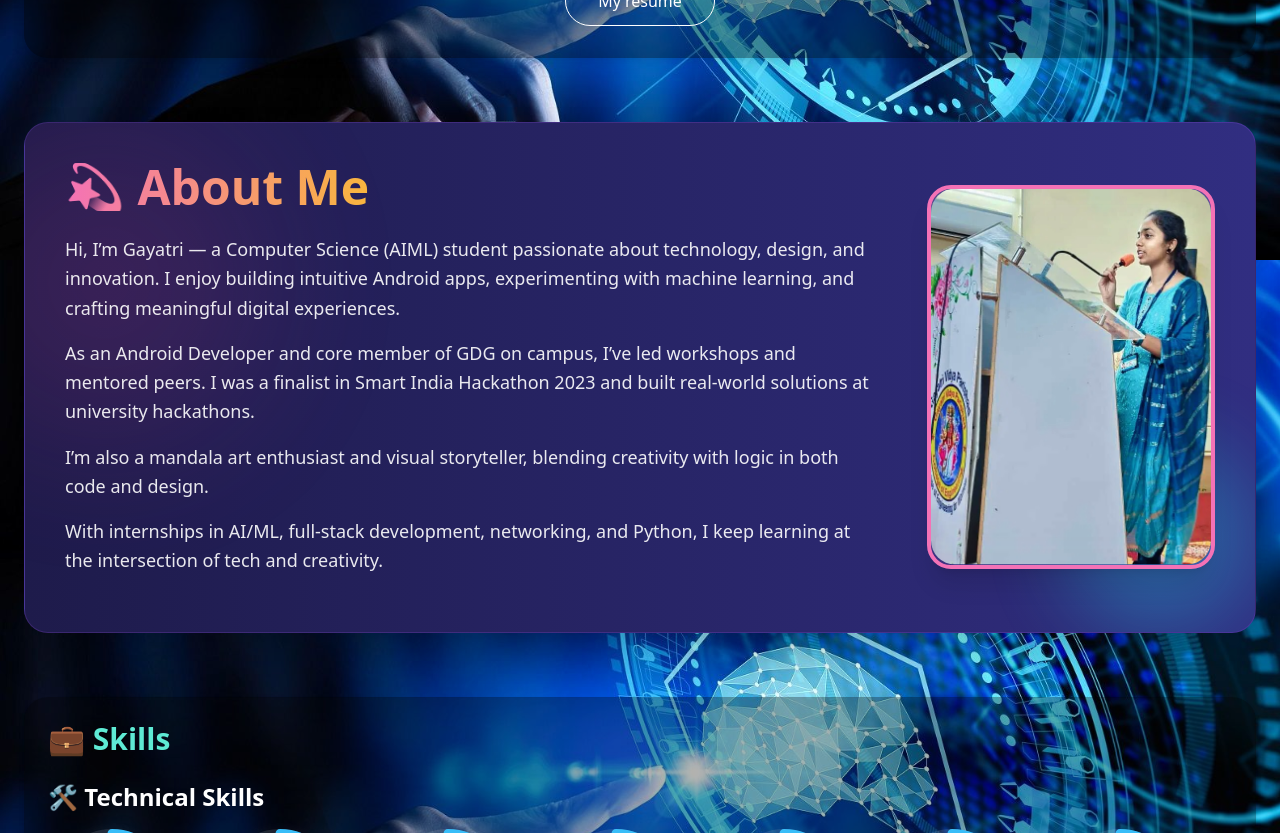
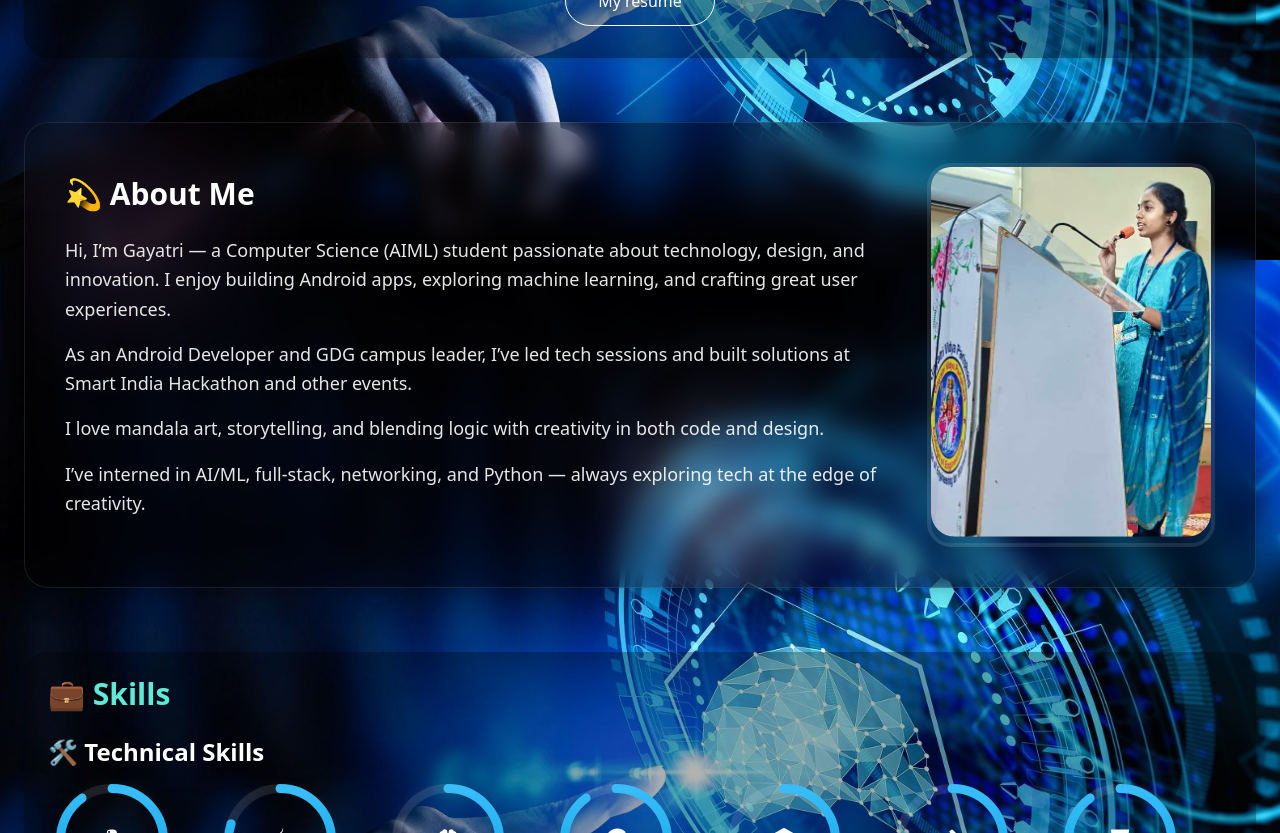
Before and after one commit to gayatrihub/my_port, a React (Create React App) app: page / in a window 1280 px wide. Shown: the part 540-1373 px from the top of the page. Built offline with nearby package versions, Linux system fonts and the light colour scheme.

Commit message:
Update App.js

```diff
--- a/src/App.js
+++ b/src/App.js
@@ -317,65 +317,64 @@ function App() {
 </div>
 </section>
 
-<section className="p-10 bg-gradient-to-r from-[#1e1b4b] to-[#312e81] rounded-3xl shadow-2xl text-white mb-16 overflow-hidden relative border border-purple-500/20">
-  {/* Decorative Blobs */}
-  <div className="absolute w-60 h-60 bg-pink-500 opacity-20 rounded-full blur-3xl top-10 -left-10 animate-ping-slow z-0" />
-  <div className="absolute w-48 h-48 bg-cyan-400 opacity-20 rounded-full blur-2xl bottom-0 right-0 animate-pulse z-0" />
+<section className="p-10 rounded-3xl shadow-xl text-white mb-16 bg-black bg-opacity-30 relative overflow-hidden border border-white/10 backdrop-blur-md">
+  {/* Subtle floating blobs (no strong background color) */}
+  <div className="absolute w-32 h-32 bg-purple-400 opacity-10 rounded-full blur-3xl top-10 left-10 animate-pulse" />
+  <div className="absolute w-24 h-24 bg-cyan-300 opacity-10 rounded-full blur-2xl bottom-10 right-20 animate-ping" />
+  <div className="absolute w-40 h-40 bg-pink-300 opacity-5 rounded-full blur-2xl bottom-0 left-1/2 animate-pulse" />
 
   <motion.div
-    className="relative flex flex-col md:flex-row justify-between items-center gap-12 z-10"
+    className="relative flex flex-col md:flex-row justify-between items-center gap-10 z-10"
     initial={{ opacity: 0, y: 60 }}
     whileInView={{ opacity: 1, y: 0 }}
-    transition={{ duration: 1, ease: "easeOut" }}
+    transition={{ duration: 1 }}
   >
-    {/* Text Section */}
+    {/* Left: Animated Text */}
     <div className="flex-1">
       <motion.h2
-        className="text-5xl font-extrabold text-transparent bg-clip-text bg-gradient-to-r from-pink-400 via-yellow-400 to-purple-400 mb-6"
-        initial={{ opacity: 0, x: -50 }}
+        className="text-3xl font-bold text-white mb-6"
+        initial={{ opacity: 0, x: -30 }}
         whileInView={{ opacity: 1, x: 0 }}
-        transition={{ delay: 0.2, duration: 0.6 }}
+        transition={{ duration: 0.7 }}
       >
         💫 About Me
       </motion.h2>
 
       {[
-        `Hi, I’m Gayatri — a Computer Science (AIML) student passionate about technology, design, and innovation. I enjoy building intuitive Android apps, experimenting with machine learning, and crafting meaningful digital experiences.`,
-        `As an Android Developer and core member of GDG on campus, I’ve led workshops and mentored peers. I was a finalist in Smart India Hackathon 2023 and built real-world solutions at university hackathons.`,
-        `I’m also a mandala art enthusiast and visual storyteller, blending creativity with logic in both code and design.`,
-        `With internships in AI/ML, full-stack development, networking, and Python, I keep learning at the intersection of tech and creativity.`,
+        "Hi, I’m Gayatri — a Computer Science (AIML) student passionate about technology, design, and innovation. I enjoy building Android apps, exploring machine learning, and crafting great user experiences.",
+        "As an Android Developer and GDG campus leader, I’ve led tech sessions and built solutions at Smart India Hackathon and other events.",
+        "I love mandala art, storytelling, and blending logic with creativity in both code and design.",
+        "I’ve interned in AI/ML, full-stack, networking, and Python — always exploring tech at the edge of creativity.",
       ].map((text, i) => (
         <motion.p
           key={i}
-          className="mb-4 text-lg leading-relaxed text-white/90 hover:text-white transition-all duration-300"
+          className="mb-4 text-white/90 leading-relaxed text-lg"
           initial={{ opacity: 0, x: -20 }}
           whileInView={{ opacity: 1, x: 0 }}
-          transition={{ delay: 0.4 + i * 0.3, duration: 0.6 }}
+          transition={{ delay: 0.4 + i * 0.2, duration: 0.5 }}
         >
           {text}
         </motion.p>
       ))}
     </div>
 
-    {/* Animated Image */}
+    {/* Right: Floating Animated Photo */}
     <motion.div
-      className="relative md:w-[18rem] md:h-[24rem] w-52 h-64 rounded-3xl overflow-hidden border-4 border-pink-400 shadow-xl bg-gradient-to-b from-pink-200/20 to-purple-400/10 backdrop-blur-md"
-      initial={{ opacity: 0, scale: 0.7 }}
-      whileInView={{ opacity: 1, scale: 1 }}
-      transition={{ delay: 0.5, duration: 0.9, type: "spring" }}
+      className="md:w-[18rem] md:h-[24rem] w-52 h-64 rounded-3xl overflow-hidden border-4 border-white/10 shadow-lg relative"
+      initial={{ scale: 0.8, opacity: 0 }}
+      whileInView={{ scale: 1, opacity: 1 }}
+      transition={{ duration: 0.8, delay: 0.5, type: "spring" }}
     >
-      {/* Floating Animation */}
       <motion.img
         src="profile2.jpg"
         alt="Gayatri"
         className="w-full h-full object-cover rounded-3xl"
-        animate={{ y: [0, -12, 0] }}
-        transition={{ duration: 6, repeat: Infinity, ease: "easeInOut" }}
+        animate={{ y: [0, -10, 0] }}
+        transition={{ duration: 5, repeat: Infinity, ease: "easeInOut" }}
       />
-      {/* Glowing Pulse Border */}
       <motion.div
-        className="absolute inset-0 rounded-3xl border-2 border-pink-300/40 animate-pulse blur-xl"
-        animate={{ scale: [1, 1.05, 1] }}
+        className="absolute inset-0 rounded-3xl border-2 border-white/5 animate-pulse blur-sm"
+        animate={{ scale: [1, 1.03, 1] }}
         transition={{ duration: 3, repeat: Infinity }}
       />
     </motion.div>
```
